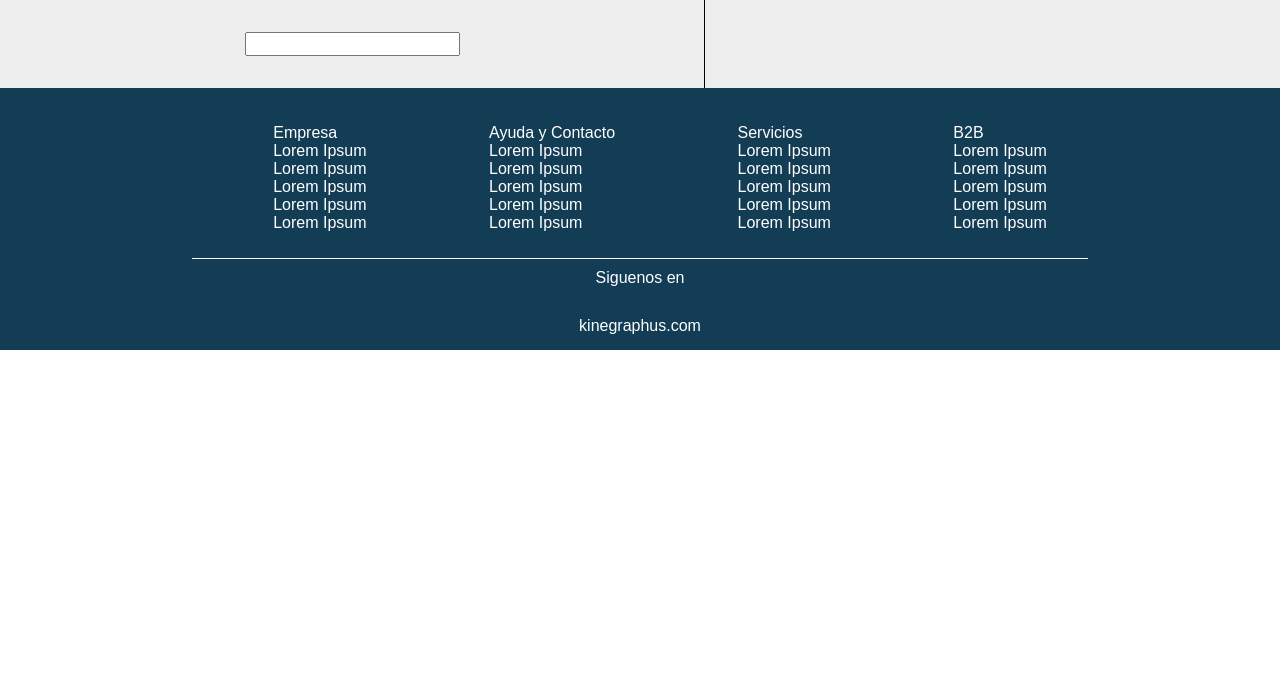
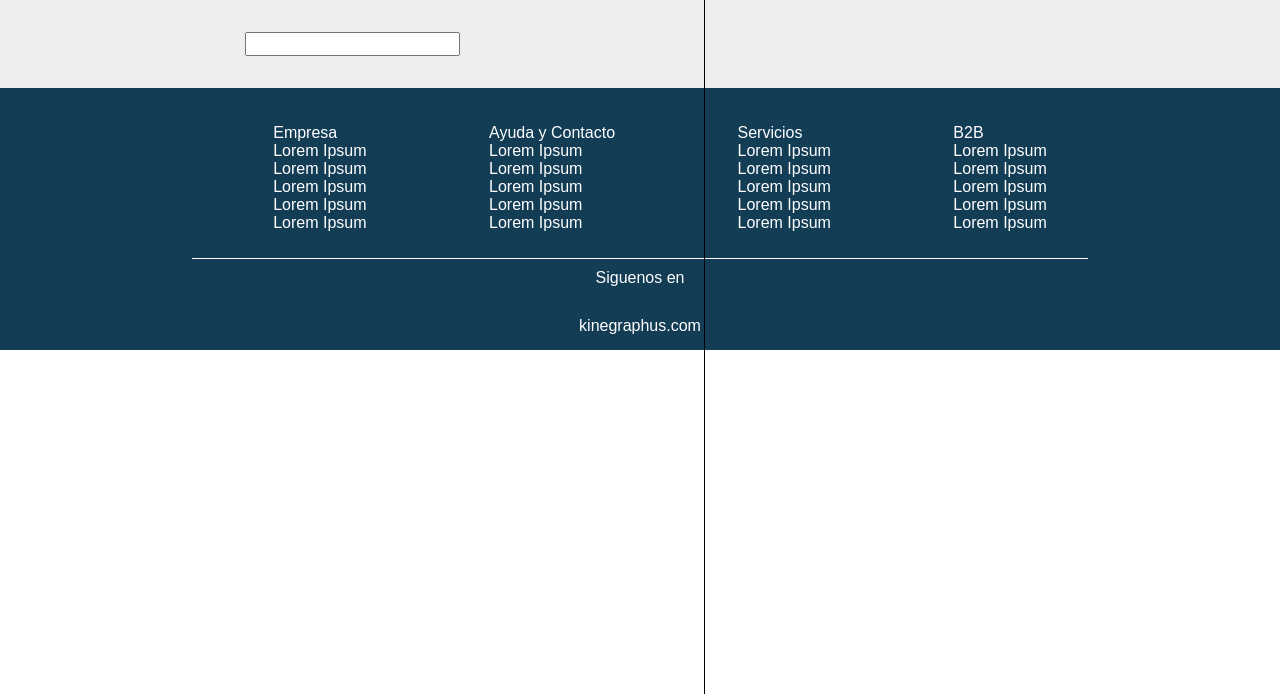
Before and after one commit to Drimmark/Kinegraphus, a Flask app: template templates/searchmovies.html in a window 1280 px wide. Shown: the part 106-800 px from the top of the page. Run offline with Flask 2, Linux system fonts and the light colour scheme; the template is opened without the code that fills it, so the values that code supplies are empty; some libraries are stand-ins or nearby versions.

Commit message:
add maps fixed styles

```diff
--- a/static/css/main.css
+++ b/static/css/main.css
@@ -704,6 +704,10 @@ section#search #results > div > div div.buy a:hover {
 section#search .map {
   width: 45%;
   border-left: 1px solid black;
+  position: fixed !important;
+  right: 0;
+  top: 106px;
+  height: calc(100% - 106px);
 }
 
 footer {
--- a/static/css/main.scss
+++ b/static/css/main.scss
@@ -317,6 +317,10 @@ section#search {
 	.map {
 		width: 45%;
 		border-left: 1px solid black;
+		position: fixed !important;
+		right: 0;
+		top: 106px;
+		height: calc(100% - 106px);
 	}
 }
 
```
